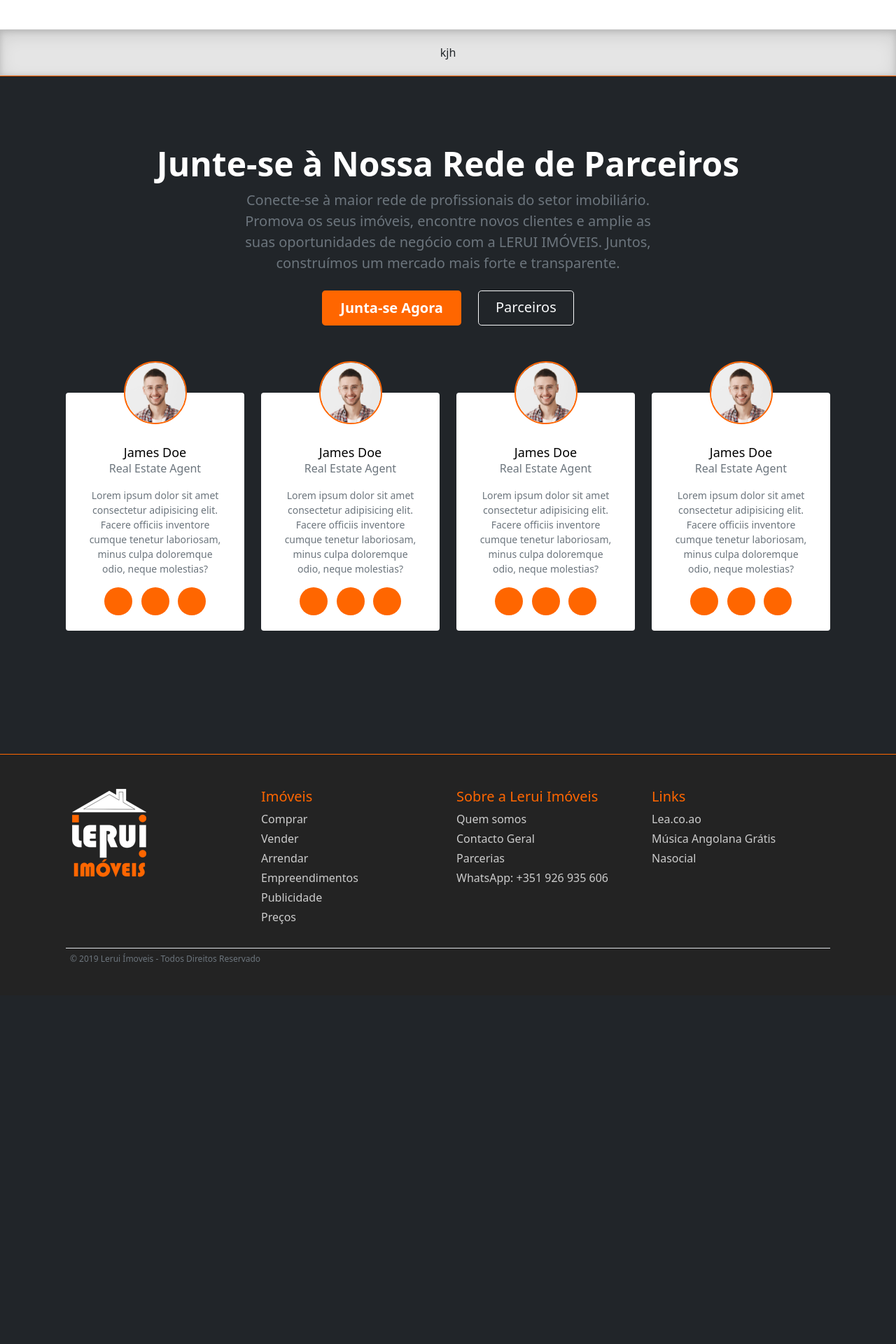
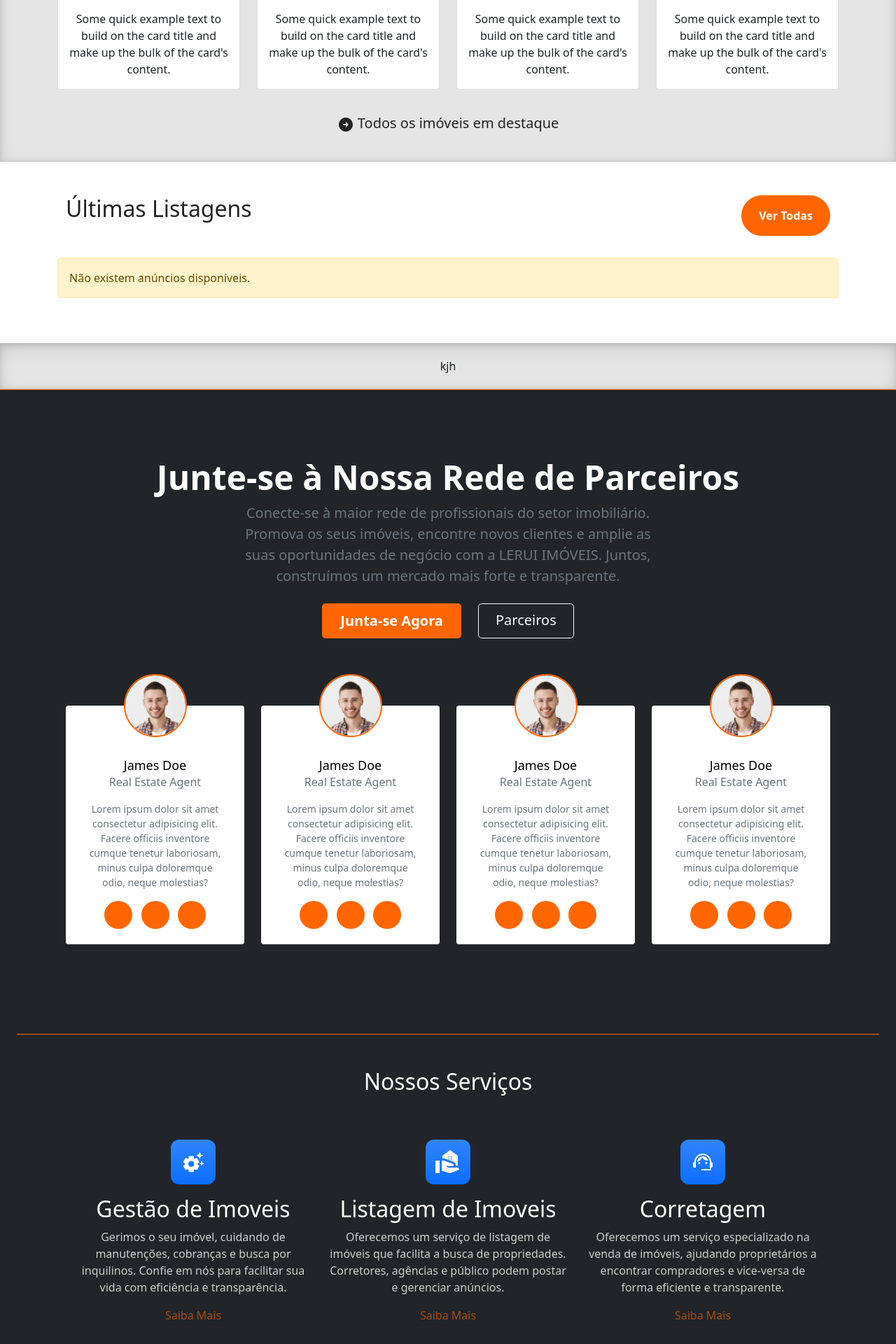
Before and after one commit to marioruibandeira/leruimoveis, a Django app: page / in a window 1280 px wide. Shown: the part 783-2703 px from the top of the page at 70% size. Before the commit the page ends 2157 px from the top, so only its background shows below. Run offline with Django 4.2, Linux system fonts and the light colour scheme; data that the repository does not hold is empty; some libraries are stand-ins or nearby versions; some web fonts are replaced.

Commit message:
adicionou-se imoveis em destaques e a sua pagina pagina relevante

```diff
--- a/leruimoveis/templates/leruimoveis/index.html
+++ b/leruimoveis/templates/leruimoveis/index.html
@@ -6,70 +6,95 @@
 
 {% block content %}
 
+<div class="b-example-divider ads-section">
+  <div class="container">
+    <div class="publicidade">
+      <div class="row">
+        <div class="col-lg-3 mb-3">
+          <div class="card" style="width: 100%;">
+            <img src="/media/listimages/Casa_do_falcao.jpg" class="card-img-top" alt="...">
+            <div class="card-body">
+              <p class="card-text">Some quick example text to build on the card title and make up the bulk of the card's content.</p>
+            </div>
+          </div>
+        </div>
+        <div class="col-lg-3 mb-3">
+          <div class="card" style="width: 100%;">
+            <img src="/media/listimages/Casa_do_falcao.jpg" class="card-img-top" alt="...">
+            <div class="card-body">
+              <p class="card-text">Some quick example text to build on the card title and make up the bulk of the card's content.</p>
+            </div>
+          </div>
+        </div>
+        <div class="col-lg-3 mb-3">
+          <div class="card" style="width: 100%;">
+            <img src="/media/listimages/Casa_do_falcao.jpg" class="card-img-top" alt="...">
+            <div class="card-body">
+              <p class="card-text">Some quick example text to build on the card title and make up the bulk of the card's content.</p>
+            </div>
+          </div>
+        </div>
+        <div class="col-lg-3 mb-3">
+          <div class="card" style="width: 100%;">
+            <img src="/media/listimages/Casa_do_falcao.jpg" class="card-img-top" alt="...">
+            <div class="card-body">
+              <p class="card-text">Some quick example text to build on the card title and make up the bulk of the card's content.</p>
+            </div>
+          </div>
+        </div>
+      </div>
+
+      <div class="pt-1 link-destaques">
+        <h5>
+          <a href="{% url 'destaques' %}" class="todos-destaques">
+            <svg xmlns="http://www.w3.org/2000/svg" enable-background="new 0 0 24 24" height="24px" viewBox="0 0 24 24" width="24px" fill="#232323"><g><rect fill="none" height="24" width="24"/></g><g><path d="M22,12c0-5.52-4.48-10-10-10S2,6.48,2,12c0,5.52,4.48,10,10,10S22,17.52,22,12z M12,13l-4,0v-2l4,0V8l4,4l-4,4V13z"/></g></svg>
+            Todos os imóveis em destaque
+          </a>
+        </h5>
+      </div>
+    </div>
+  </div>
+</div>
+
 <div class="container marketing px-4 py-5 mt-6">
-
   <div class="row">
     <div class="col-lg-6">
       <h2 class="font-weight-bold text-primary heading" style="color: #232323 !important;"> Últimas Listagens</h2>
     </div>
     <div class="col-lg-6 text-lg-end">
-        <p>
-          <a href="{% url 'properties' %}" class="btn btn-normal text-white py-3 px-4">Ver Todas</a>
-        </p>
+      <p> <a href="{% url 'properties' %}" class="btn btn-normal text-white py-3 px-4">Ver Todas</a> </p>
     </div>
-
   </div>
-
-
 
   <!-- Three columns of text below the carousel -->
   <div class="row">
-
     {% for property in properties %}
       <div class="col-lg-4">
+        <div class="card card-espaco" style="width: 16rem;">
 
-        <div class="card card-espaco" style="width: 16rem;">
           {% if property.fotos %}
             <img src="{{ property.fotos.url }}" class="card-img-top" alt="{{ property.titulo }}" style="height: 250px; object-fit: cover;">
           {% endif %}
 
           <div class="card-body">
-
             <div class="price mb-2">
-              <span>{% if property.pais.pais_id == 1 %} € {% else %} AO {% endif %}
-	                    		{{ property.preco }}</span></div>
+              <span>
+                {% if property.pais.pais_id == 1 %} € {% else %} AO {% endif %}
+	              {{ property.preco }}
+              </span>
+            </div>
             <div>
-                <span class="d-block mb-2 text-black-50"
-                  >{{ property.endereco }}</span
-                >
+              <span class="d-block mb-2 text-black-50">{{ property.endereco }}</span>
               <span class="city d-block mb-3">{{ property.cidade.nome }}, {{ property.pais.nome }}</span>
-
-                <!--<div class="specs d-flex mb-4">
-                  <span class="d-block d-flex align-items-center me-3">
-                    <span class="icon-bed me-2"></span>
-                    <span class="caption">2 beds</span>
-                  </span>
-                  <span class="d-block d-flex align-items-center">
-                    <span class="icon-bath me-2"></span>
-                    <span class="caption">2 baths</span>
-                  </span>
-                </div>-->
-
               <a href="{% url 'detalhespropriadade' property.id %}" class="btn btn-detalhes py-2 px-3" style="width: 100%;">Ver Detalhes</a>
             </div>
-
           </div>
         </div>
-
-
       </div><!-- /.col-lg-4 -->
     {% empty %}
       <div class="alert alert-warning" style="margin-top: 15px;"> Não existem anúncios disponíveis. </div>
     {% endfor %}
-
-
   </div><!-- /.row -->
-
 </div><!-- /.container -->
 
 <div class="b-example-divider ads-section">
@@ -199,4 +224,49 @@
       </div><!-- /.container -->
     </div>
 
+<div class="fnd-dark text-secondary text-center px-4 " style="border-top: #ff6600 1px solid;">
+  <div class="container marketing px-4 py-5 mt-6">
+    <!-- Three columns of text below the carousel -->
+    <div class="container " id="featured-3">
+
+      <h2 class="pb-2 rodape-core">Nossos Serviços</h2>
+
+      <div class="row g-4 py-5 row-cols-1 row-cols-lg-3">
+
+        <div class="feature col">
+          <div class="feature-icon bg-primary bg-gradient">
+            <svg xmlns="http://www.w3.org/2000/svg" enable-background="new 0 0 24 24" height="34px" viewBox="0 0 24 24" width="34px" fill="#FFFFFF"><rect fill="none" height="24" width="24"/><g><path d="M17.41,6.59L15,5.5l2.41-1.09L18.5,2l1.09,2.41L22,5.5l-2.41,1.09L18.5,9L17.41,6.59z M21.28,12.72L20.5,11l-0.78,1.72 L18,13.5l1.72,0.78L20.5,16l0.78-1.72L23,13.5L21.28,12.72z M16.24,14.37l1.94,1.47l-2.5,4.33l-2.24-0.94 c-0.2,0.13-0.42,0.26-0.64,0.37L12.5,22h-5l-0.3-2.41c-0.22-0.11-0.43-0.23-0.64-0.37l-2.24,0.94l-2.5-4.33l1.94-1.47 C3.75,14.25,3.75,14.12,3.75,14s0-0.25,0.01-0.37l-1.94-1.47l2.5-4.33l2.24,0.94c0.2-0.13,0.42-0.26,0.64-0.37L7.5,6h5l0.3,2.41 c0.22,0.11,0.43,0.23,0.64,0.37l2.24-0.94l2.5,4.33l-1.94,1.47c0.01,0.12,0.01,0.24,0.01,0.37S16.25,14.25,16.24,14.37z M13,14 c0-1.66-1.34-3-3-3s-3,1.34-3,3s1.34,3,3,3S13,15.66,13,14z"/></g></svg>
+          </div>
+          <h2 class="rodape-core">Gestão de Imoveis</h2>
+          <p style="color: #ccc;">Gerimos o seu imóvel, cuidando de manutenções, cobranças e busca por inquilinos. Confie em nós para facilitar sua vida com eficiência e transparência.</p>
+          <a href="{% url 'servicedetails' %}?servico_id=3" class="saiba-mais"> Saiba Mais </a>
+        </div>
+        <div class="feature col">
+          <div class="feature-icon bg-primary bg-gradient">
+            <svg xmlns="http://www.w3.org/2000/svg" enable-background="new 0 0 20 20" height="40px" viewBox="0 0 20 20" width="40px" fill="#FFFFFF"><rect fill="none" height="20" width="20"/><path d="M11.5,1.5L6,5.5v2h1.5l6.34,2.26c1,0.35,1.66,1.3,1.66,2.36v0.39H17v-7L11.5,1.5z M11.12,8.25h-0.75V7.5h0.75V8.25z M11.12,6.75h-0.75V6h0.75V6.75z M12.62,8.25h-0.75V7.5h0.75V8.25z M12.62,6.75h-0.75V6h0.75V6.75z M1,18h3V9H1V18z M10.5,14 l-1.53-0.51l0.36-1.01L10.5,13h2.62c0.49,0,0.88-0.39,0.88-0.88v0c0-0.37-0.23-0.7-0.58-0.83L7,9H5.5v7.36l6,1.64l6.5-2.5v0 c0-0.83-0.67-1.5-1.5-1.5H10.5z"/></svg>
+          </div>
+          <h2 class="rodape-core">Listagem de Imoveis</h2>
+          <p style="color: #ccc;">Oferecemos um serviço de listagem de imóveis que facilita a busca de propriedades. Corretores, agências e público podem postar e gerenciar anúncios.</p>
+          <a href="{% url 'servicedetails' %}?servico_id=5" class="saiba-mais"> Saiba Mais </a>
+        </div>
+
+          <div class="feature col">
+            <div class="feature-icon bg-primary bg-gradient">
+              <svg xmlns="http://www.w3.org/2000/svg" enable-background="new 0 0 20 20" height="40px" viewBox="0 0 20 20" width="40px" fill="#FFFFFF"><g><rect fill="none" height="20" width="20"/></g><g><g><path d="M10,6C9.32,6,6.12,6.51,6.01,9.88c1.72-0.4,3.06-1.77,3.4-3.51c0.53,1.15,1.96,2.8,4.43,2.6C13.39,7.26,11.85,6,10,6z"/><circle cx="7.5" cy="10.75" r=".75"/><circle cx="12.5" cy="10.75" r=".75"/><path d="M16,10c0-3.31-2.69-6-6-6s-6,2.69-6,6c-0.55,0-1,0.45-1,1v2c0,0.55,0.45,1,1,1h1v-4c0-2.76,2.24-5,5-5s5,2.24,5,5v5H9v1h6 c0.55,0,1-0.45,1-1v-1c0.55,0,1-0.45,1-1v-2C17,10.45,16.55,10,16,10z"/></g></g></svg>
+            </div>
+            <h2 class="rodape-core">Corretagem</h2>
+            <p style="color: #ccc;">Oferecemos um serviço especializado na venda de imóveis, ajudando proprietários a encontrar compradores e vice-versa de forma eficiente e transparente.</p>
+            <a href="{% url 'servicedetails' %}?servico_id=7" class="saiba-mais"> Saiba Mais </a>
+          </div>
+        </div>
+
+        <div class="d-grid gap-2 d-sm-flex justify-content-sm-center">
+          <a href="{% url 'services' %}" class="btn btn-parceiros btn-lg px-4 me-sm-3 fw-bold">Outros Serviços</a>
+        </div>
+
+    </div>
+
+  </div><!-- /.container -->
+</div>
+
 {% endblock %}
--- a/leruimoveis/urls.py
+++ b/leruimoveis/urls.py
@@ -13,7 +13,7 @@
     path('properties/', views.properties, name='properties'),
     path('about/', views.about, name='about'),
     path('services/', views.services, name='services'),
-    #path('login/', views.login, name='login'),
+    path('destaques/', views.destaques, name='destaques'),
     #path('registrar/', views.registrar, name='registrar'),
     path('service-details/', servicedetails, name='servicedetails'),
     path('central-servicos/', include('centralservicos.urls')),
--- a/leruimoveis/views.py
+++ b/leruimoveis/views.py
@@ -34,3 +34,6 @@
 def propertydetails(request, property_id):
     property = get_object_or_404(Listagem, id=property_id)
     return render(request, 'leruimoveis/property.html', {'property': property})
+
+def destaques(request):
+    return render(request, 'leruimoveis/destaques.html')
--- a/static/assets/dist/css/style.css
+++ b/static/assets/dist/css/style.css
@@ -56,6 +56,21 @@
     background-color: #d16704 !important;
     color: #fff !important;
     border-color: #d16704 !important;
+}
+
+.link-destaques{
+    width: 100%;
+    text-align: center;
+    margin-bottom: 40px;
+    padding-top: 20px !important;
+}
+.todos-destaques {
+    color: #232323;
+    text-decoration: none;
+}
+
+.todos-destaques:hover {
+    color: #ff6600;
 }
 
 .social a
@@ -791,6 +806,16 @@
         margin-bottom: 60px;
     }
 
+    .link-destaques{
+        width: 100%;
+        text-align: center;
+        margin-bottom: 30px;
+    }
+    .todos-destaques {
+        color: #232323;
+        text-decoration: none;
+        font-size: 15px;
+    }
     .espacamento-bottom{
         margin-bottom: 40px !important;
     }
```
Also changed, not shown: leruimoveis/templates/leruimoveis/destaques.html (added, +138 -0 lines). Lines whose indentation alone changed are shown as unchanged.
